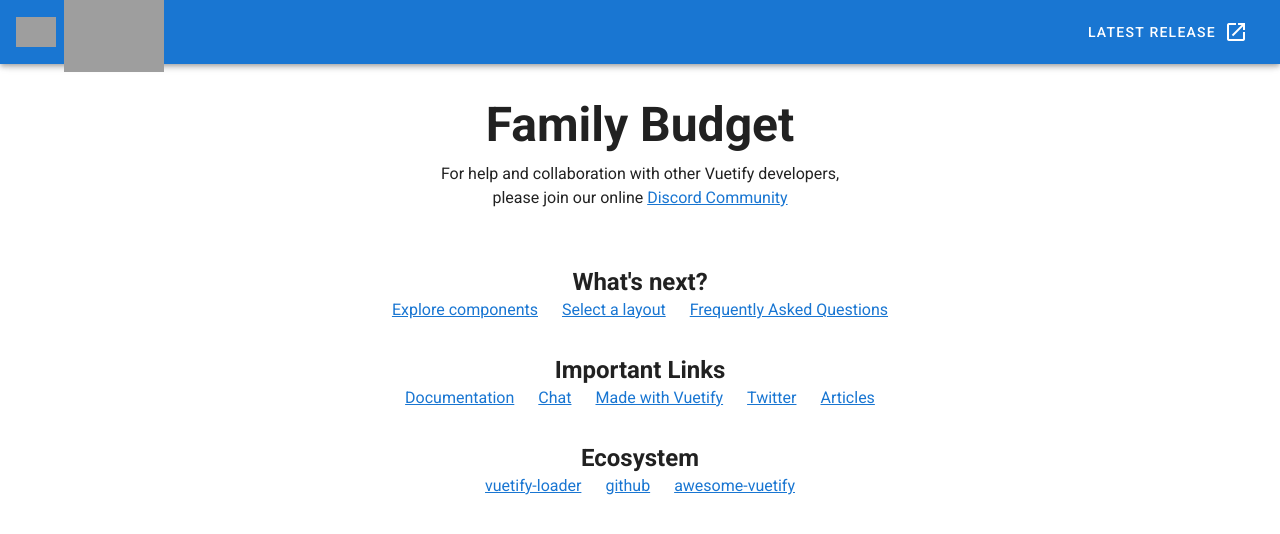
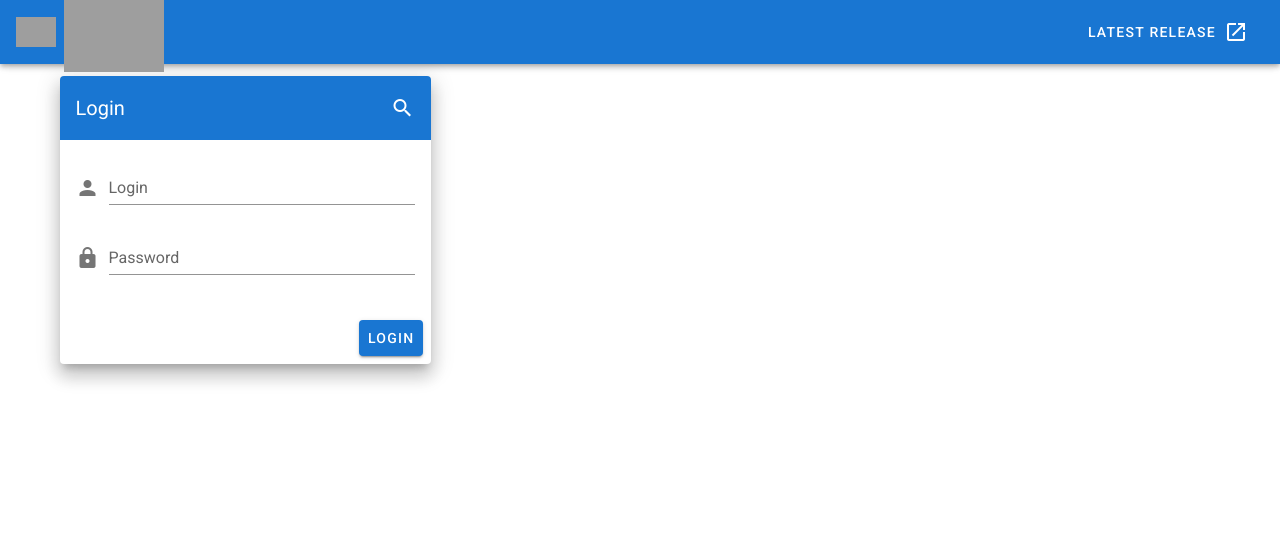
Before and after one commit to yuriykis/family_budget, a Vue app in the folder frontend/budget_app/: page /login in a window 1280 px wide. Shown: the top 534 px of the page. Built offline with nearby package versions, Linux system fonts and the light colour scheme; grey boxes are pictures that could not be loaded.

Commit message:
Login form
Signed-off-by: Yuriy Kis <yurakis9@gmail.com>

```diff
--- a/frontend/budget_app/src/components/Login.vue
+++ b/frontend/budget_app/src/components/Login.vue
@@ -1,56 +1,27 @@
 <template>
   <v-container>
-    <v-row class="text-center">
-      <v-col cols="12">
-        <!-- <v-img :src="require('')" class="my-3" contain height="200" /> -->
-      </v-col>
-
-      <v-col class="mb-4">
-        <h1 class="display-2 font-weight-bold mb-3">
-          Family Budget
-        </h1>
-
-        <p class="subheading font-weight-regular">
-          For help and collaboration with other Vuetify developers,
-          <br>please join our online
-          <a href="https://community.vuetifyjs.com" target="_blank">Discord Community</a>
-        </p>
-      </v-col>
-
-      <v-col class="mb-5" cols="12">
-        <h2 class="headline font-weight-bold mb-3">
-          What's next?
-        </h2>
-
-        <v-row justify="center">
-          <a v-for="(next, i) in whatsNext" :key="i" :href="next.href" class="subheading mx-3" target="_blank">
-            {{ next.text }}
-          </a>
-        </v-row>
-      </v-col>
-
-      <v-col class="mb-5" cols="12">
-        <h2 class="headline font-weight-bold mb-3">
-          Important Links
-        </h2>
-
-        <v-row justify="center">
-          <a v-for="(link, i) in importantLinks" :key="i" :href="link.href" class="subheading mx-3" target="_blank">
-            {{ link.text }}
-          </a>
-        </v-row>
-      </v-col>
-
-      <v-col class="mb-5" cols="12">
-        <h2 class="headline font-weight-bold mb-3">
-          Ecosystem
-        </h2>
-
-        <v-row justify="center">
-          <a v-for="(eco, i) in ecosystem" :key="i" :href="eco.href" class="subheading mx-3" target="_blank">
-            {{ eco.text }}
-          </a>
-        </v-row>
+    <v-row>
+      <v-col cols="12" sm="8" md="4">
+        <v-card class="elevation-12">
+          <v-toolbar color="primary" dark flat>
+            <v-toolbar-title>Login</v-toolbar-title>
+            <v-spacer></v-spacer>
+            <v-btn icon>
+              <v-icon>mdi-magnify</v-icon>
+            </v-btn>
+          </v-toolbar>
+          <v-card-text>
+            <v-form>
+              <v-text-field prepend-icon="mdi-account" name="login" label="Login" type="text"></v-text-field>
+              <v-text-field id="password" prepend-icon="mdi-lock" name="password" label="Password" type="password">
+              </v-text-field>
+            </v-form>
+          </v-card-text>
+          <v-card-actions>
+            <v-spacer></v-spacer>
+            <v-btn color="primary">Login</v-btn>
+          </v-card-actions>
+        </v-card>
       </v-col>
     </v-row>
   </v-container>
@@ -61,56 +32,7 @@ export default {
   name: 'Login',
 
   data: () => ({
-    ecosystem: [
-      {
-        text: 'vuetify-loader',
-        href: 'https://github.com/vuetifyjs/vuetify-loader',
-      },
-      {
-        text: 'github',
-        href: 'https://github.com/vuetifyjs/vuetify',
-      },
-      {
-        text: 'awesome-vuetify',
-        href: 'https://github.com/vuetifyjs/awesome-vuetify',
-      },
-    ],
-    importantLinks: [
-      {
-        text: 'Documentation',
-        href: 'https://vuetifyjs.com',
-      },
-      {
-        text: 'Chat',
-        href: 'https://community.vuetifyjs.com',
-      },
-      {
-        text: 'Made with Vuetify',
-        href: 'https://madewithvuejs.com/vuetify',
-      },
-      {
-        text: 'Twitter',
-        href: 'https://twitter.com/vuetifyjs',
-      },
-      {
-        text: 'Articles',
-        href: 'https://medium.com/vuetify',
-      },
-    ],
-    whatsNext: [
-      {
-        text: 'Explore components',
-        href: 'https://vuetifyjs.com/components/api-explorer',
-      },
-      {
-        text: 'Select a layout',
-        href: 'https://vuetifyjs.com/getting-started/pre-made-layouts',
-      },
-      {
-        text: 'Frequently Asked Questions',
-        href: 'https://vuetifyjs.com/getting-started/frequently-asked-questions',
-      },
-    ],
+
   }),
 }
 </script>
```
